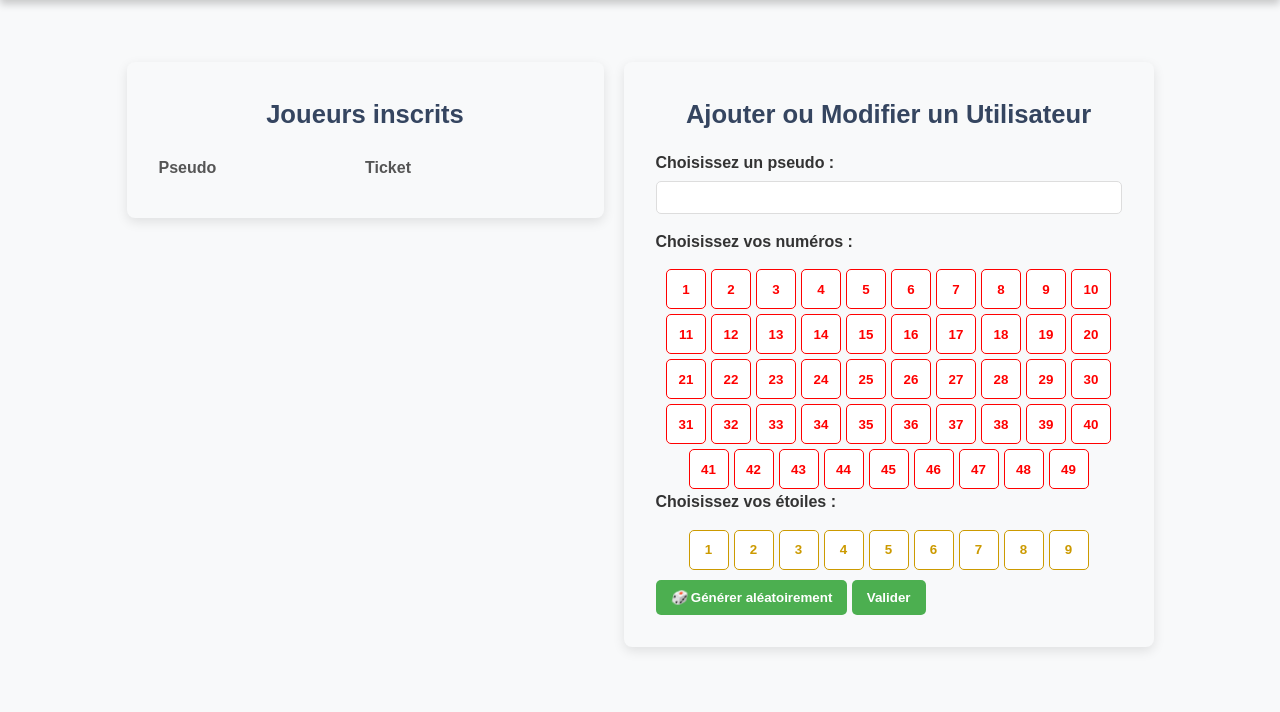
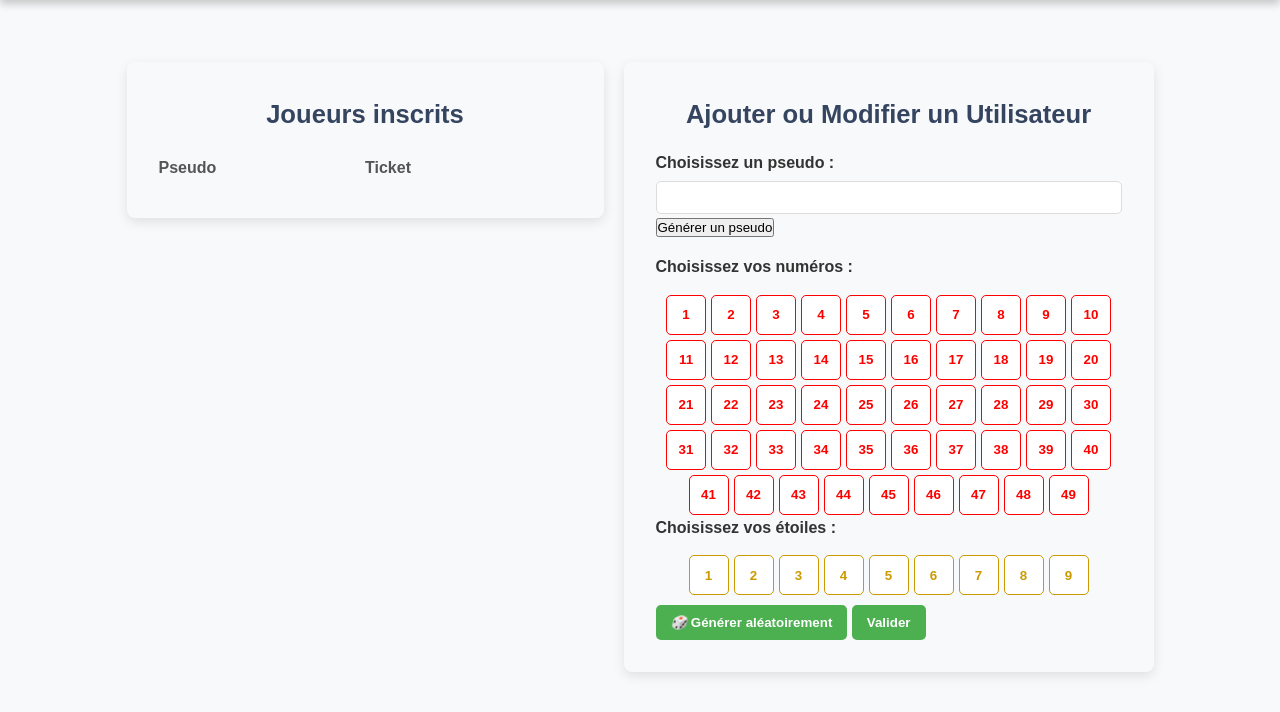
Before and after one commit to safiya6/qualitedev_loto, a PHP site: page /?controller=joueurs in a window 1280 px wide. Shown: the part 58-770 px from the top of the page. Before the commit the page ends 711 px from the top, so only its background shows below. Run offline with PHP 8.4, Linux system fonts and the light colour scheme; data that the repository does not hold is empty; some libraries are stand-ins or nearby versions.

Commit message:
selection aleatoire

```diff
--- a/Views/view_add_user.php
+++ b/Views/view_add_user.php
@@ -54,6 +54,7 @@
         <div class="form-group">
             <label for="pseudo">Choisissez un pseudo :</label>
             <input type="text" id="pseudo" name="pseudo" required>
+            <button type="button" class="generate-pseudo-button" onclick="generateRandomPseudo()">Générer un pseudo</button>
         </div>
 
         <label>Choisissez vos numéros :</label>
```
